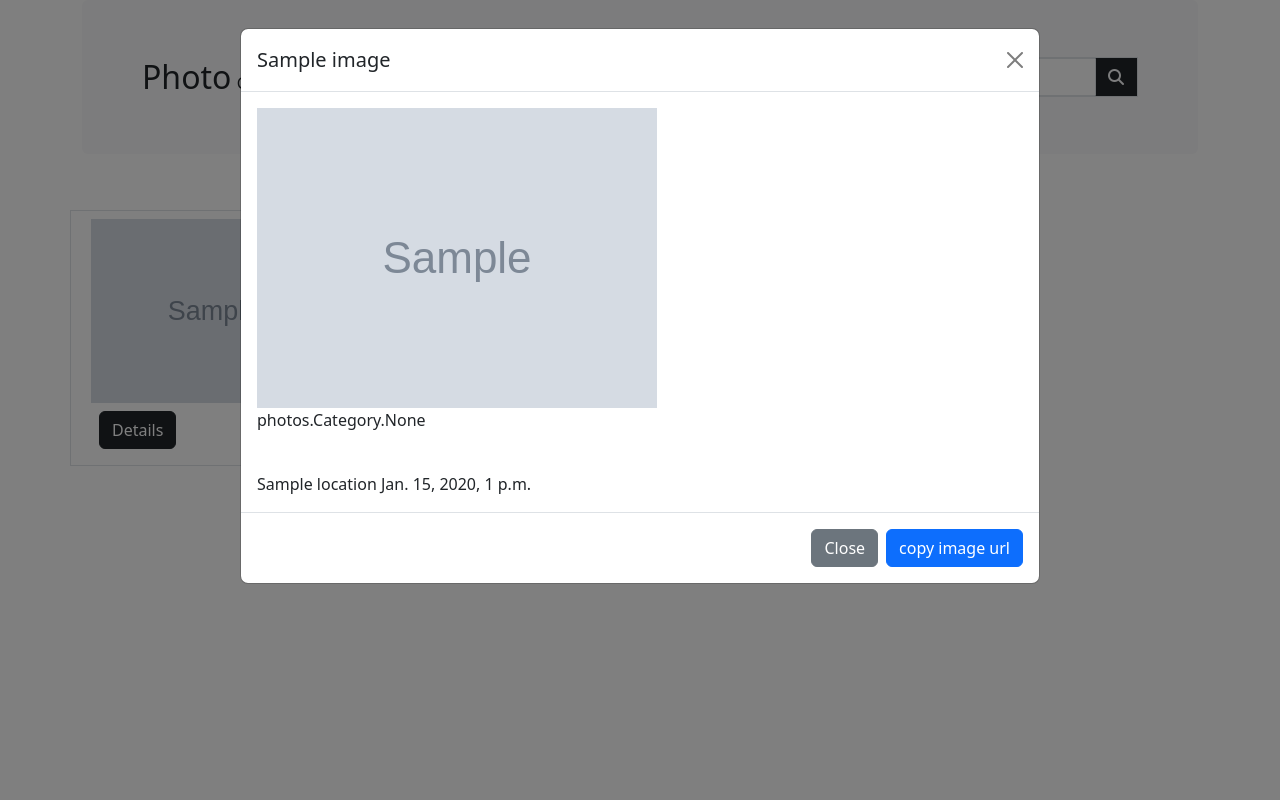
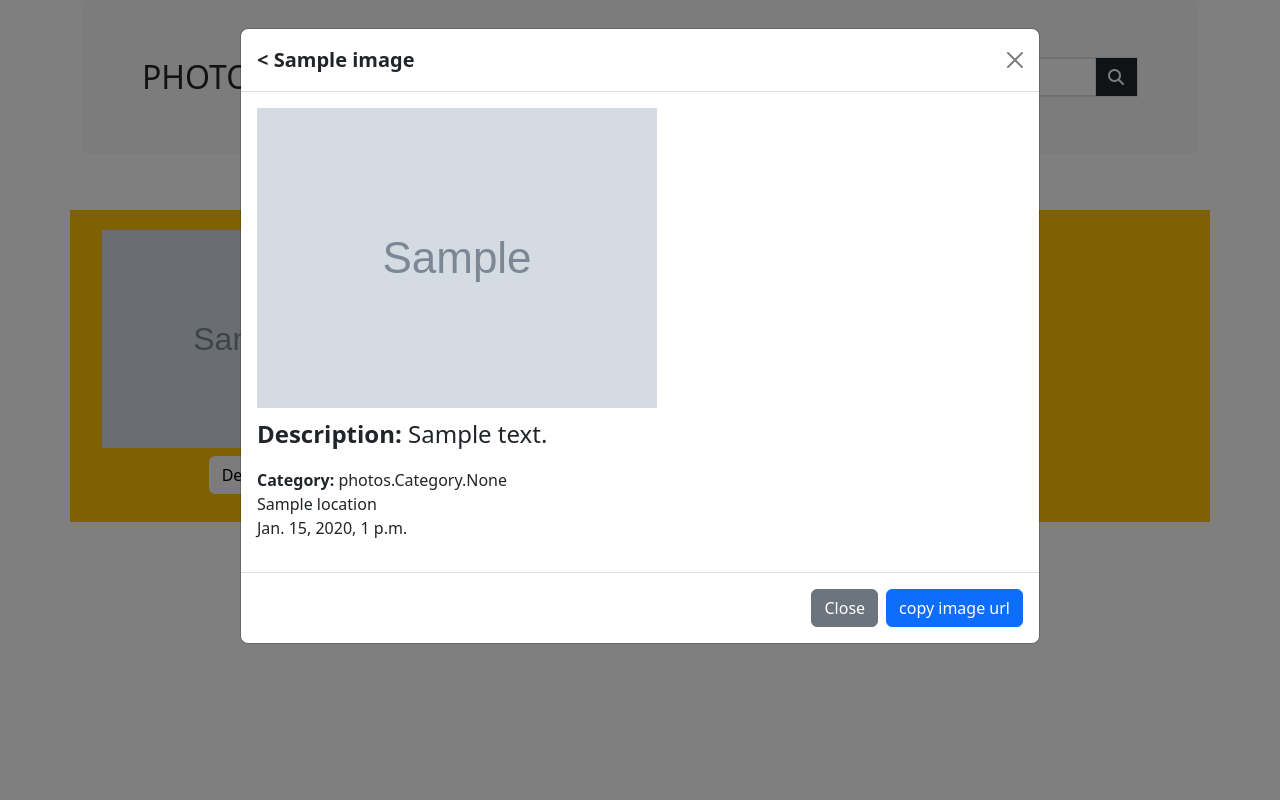
Before and after one commit to John-Njau/Photo-gallery, a Django app: page /photos/ in a window 1280 px wide, after a click on "Details". Run offline with Django 4.2, Linux system fonts and the light colour scheme; tables that the repository leaves empty hold one stand-in row (values such as "Sample post"); grey boxes marked "Sample" are stand-in pictures; some libraries are stand-ins or nearby versions; some web fonts are replaced.

Commit message:
style: styling templates

```diff
--- a/photos/templates/display/base.html
+++ b/photos/templates/display/base.html
@@ -14,7 +14,6 @@
     <link
         href="https://fonts.googleapis.com/css2?family=Akshar:wght@300&family=Montserrat:wght@200;500&family=Nunito+Sans:wght@200&family=Poppins:ital,wght@0,100;0,200;0,300;1,300&family=Raleway:ital,wght@0,300;0,500;1,200&display=swap"
         rel="stylesheet" />
-
     {% if title %}
     <title>{{title}}</title>
     {% else %}
@@ -28,7 +27,7 @@
 <body>
     {% include 'navbar.html' %}
     {% block body %}
-    <h1 class="text-danger text-center">Photo Gallery</h1>
+    <h1 class="text-danger text-center">Categories</h1>
     {% endblock body %}
 
     {% block scripts %}
--- a/photos/templates/display/home.html
+++ b/photos/templates/display/home.html
@@ -7,7 +7,7 @@
 {% endblock styles %}
 {% block body %}
 <section class="container bg-warning">
-    <div class="p-5">
+    <div class="p-3">
         {{block.super}}
     </div>
     <div class="container">
@@ -18,7 +18,9 @@
                     <img src="{{detail.category_image.url}}" class="" width="300px" >
                     <h1>{{ detail.name }}</h1>
                     <p class="content">{{detail.description}}</p>
+                    <div class="text-center">
                     <a class="btn btn-light" role="button" href="{% url 'categoryview' categoryId=detail.id %}">More</a>
+                </div>
                 </div>
             </div>
             {% endfor %}
--- a/photos/templates/display/photos.html
+++ b/photos/templates/display/photos.html
@@ -8,17 +8,16 @@
 {% block body %}
 <div class="container-fluid">
     <h1 class="title text-center">All photos</h1>
-    <div class="container">
+    <div class="container bg-warning">
         <div class="d-flex flex-wrap">
             {% for photo in photos %}
-            <div class="row border">
-                <div class="col-md-6 m-2 ">
-                    <img src="{{photo.image_file.url}}" class="img-fluid" alt="">
-                    <!-- <button class="btn btn-dark m-2">Details</button> -->
-                    <!-- Button trigger modal -->
-                    <a href="" role="button" class="btn btn-dark m-2" data-bs-toggle="modal"
+            <div class="row p-2 m-1">
+                <div class="col-md-6 p-2 text-center">
+                    <img src="{{photo.image_file.url}}" class="img-fluid" alt="" width="500px">
+                    <a href="" role="button" class="btn btn-light m-2" data-bs-toggle="modal"
                         data-bs-target="#imageModal{{photo.id}}">
                         Details</a>
+
                 </div>
             </div>
             <!-- Modal -->
@@ -27,14 +26,19 @@
                 <div class="modal-dialog modal-lg" role="document">
                     <div class="modal-content">
                         <div class="modal-header">
-                            <h5 class="modal-title text-dark" id="#{{photo.name}}">{{ photo.name }}</h5>
+                            <h5 class="modal-title text-dark" id="#{{photo.name}}"><strong>< {{ photo.name }}</strong></h5>
                             <button type="button" class="btn-close" data-bs-dismiss="modal" aria-label="Close"></button>
                         </div>
                         <div class="modal-body">
-                            <img src="{{photo.image_file.url}}" class="img-fluid"> <br>
-                            <p class="toBeCopied" >{{ photo.category }}</p>
-                            <br /> {{ photo.location }}
+                            <img src="{{photo.image_file.url}}" class="img-fluid">
+                            <p class="fs-4 mt-2" >
+                            <strong>Description: </strong>
+                            <span class="fw-2" >{{photo.description}}</span>
+                        </p>
+                            <p class="toBeCopied mt-2" ><strong>Category: </strong> {{ photo.category }}
+                            <br /> {{ photo.location }} <br>
                             {{photo.dated}}
+                        </p>
                         </div>
                         <div class="modal-footer">
                             <button type="button"  class="btn btn-secondary" data-bs-dismiss="modal">Close</button>
--- a/photos/templates/navbar.html
+++ b/photos/templates/navbar.html
@@ -4,7 +4,7 @@
 {% endblock styles %}<div class="container">
     <nav class="navbar navbar-expand-lg bg-light rounded p-5" aria-label="Eleventh navbar example">
         <div class="container-fluid">
-            <a class="navbar-brand  fw-5 text-dark" href="/"><span class="fw-1 fs-2">Photo</span> <span
+            <a class="navbar-brand  fw-5 text-dark" id="brand" href="/"><span class="fw-1 fs-2">PHOTO</span> <span
                     class="fw-3 fs-6">GALLERY</span> </a>
             <button class="navbar-toggler" type="button" data-bs-toggle="collapse" data-bs-target="#navbarsExample09"
                 aria-controls="navbarsExample09" aria-expanded="false" aria-label="Toggle navigation">
@@ -15,7 +15,7 @@
                     <li class="nav-item">
                         <a class="nav-link btn btn-light text-dark" href="{% url 'allphotos' %}">All Photos</a>
                     </li>
-                    {% for detail in details %}
+                    {% for detail in details|slice:"0:4" %}
                     <li>
                         <a class="btn btn-light" role="button"
                             href="{% url 'categoryview' categoryId=detail.id %}">{{ detail.name }}</a>
@@ -28,7 +28,6 @@
                         <ul class="dropdown-menu" aria-labelledby="dropdownlocs">
 
                             {% for location in locations %}
-
                             <a href="{% url 'locationview' locationId=location.id %}"
                                 class="btn">{{ location.name }}</a> <br>
 
```
Also changed, not shown: photos/templates/category/categories.html (+15 -8 lines), photos/templates/display/categoryview.html (deleted, +0 -20 lines), photos/templates/display/locationview.html (deleted, +0 -20 lines), photos/templates/search/search.html (+14 -8 lines).
